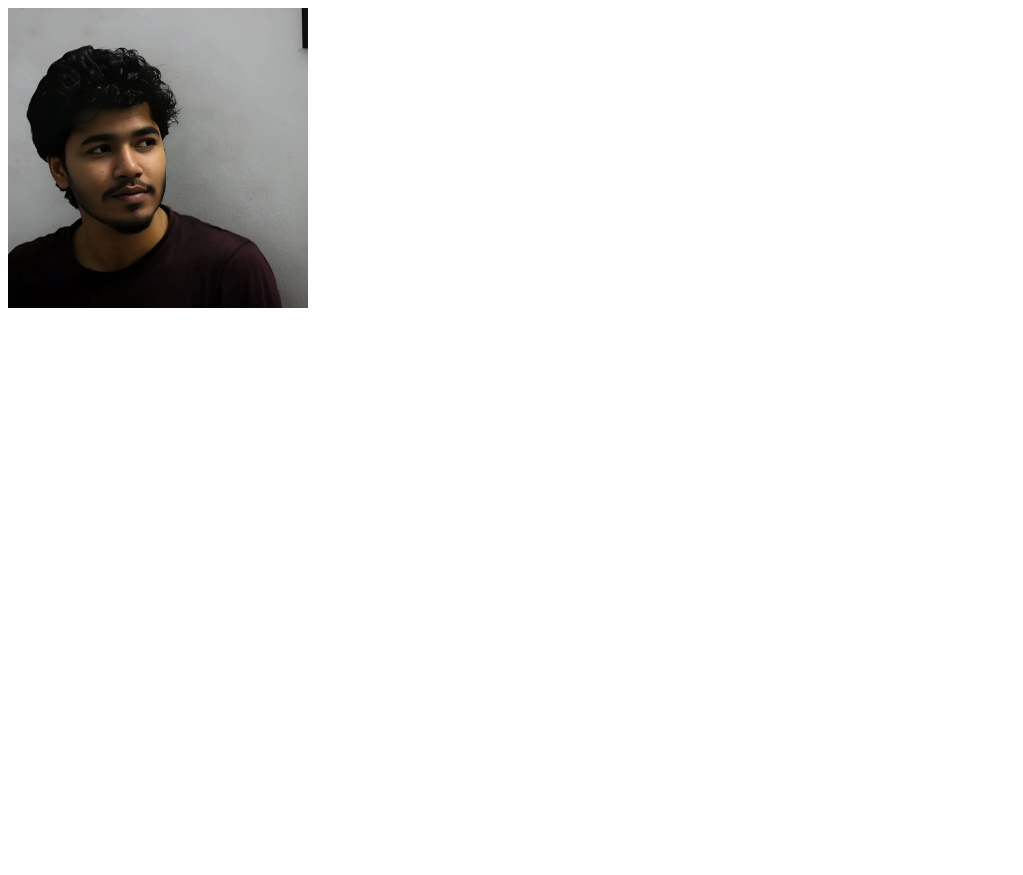
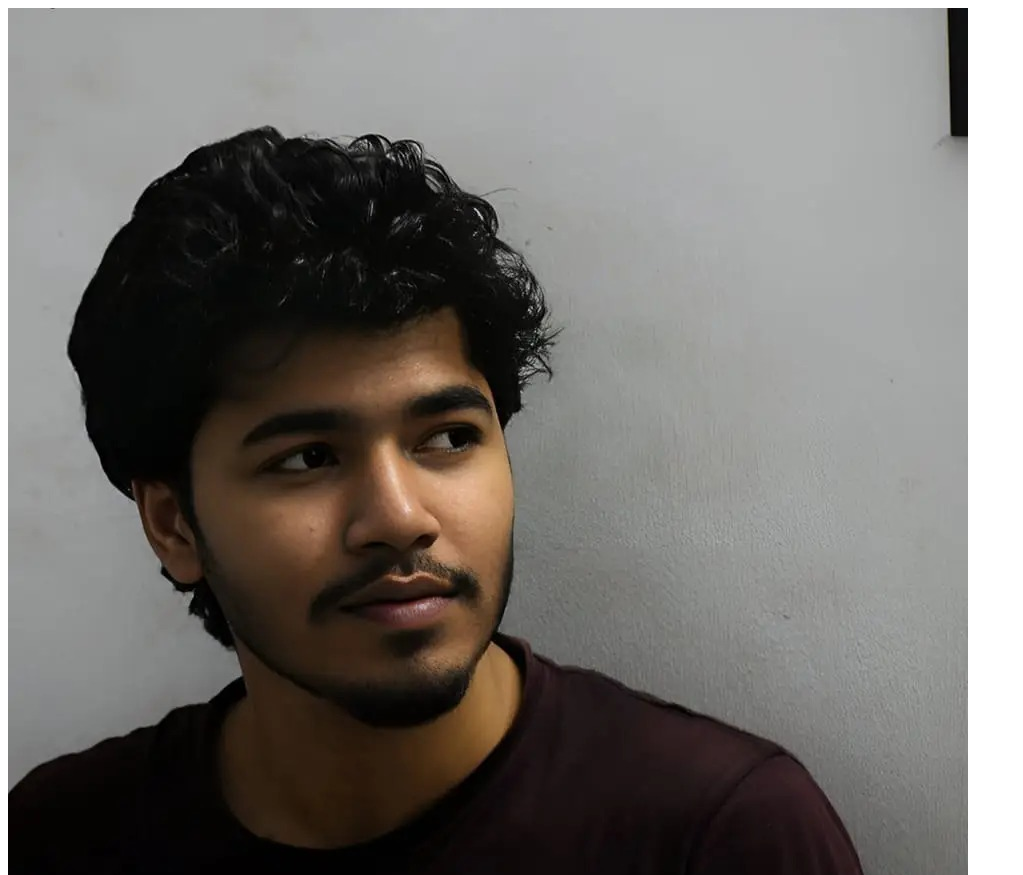
Before and after one commit to sheikh-mohammad-rakib/sheikh-mohammad-rakib.github.io, a plain HTML site: page index.html in a window 1280 px wide. Shown: the top 875 px of the page, without its empty margins (0-1023 px from the left). Before the commit the page ends 800 px from the top, so only its background shows below. Drawn offline with Linux system fonts and the light colour scheme.

Commit message:
Update index.html
Added CSS

```diff
--- a/index.html
+++ b/index.html
@@ -4,8 +4,14 @@
     <meta charset="UTF-8" />
     <meta name="viewport" content="width=device-width, initial-scale=1.0" />
     <title>Document</title>
+    <style>
+      img {
+        max-width: 100%;
+        height: auto;
+      }
+    </style>
   </head>
   <body>
-    <img src="./sheikhMdRakib.jpg" alt="" height="300px" width="300px"/>
+    <img src="./sheikhMdRakib.jpg" alt="" />
   </body>
 </html>
```
